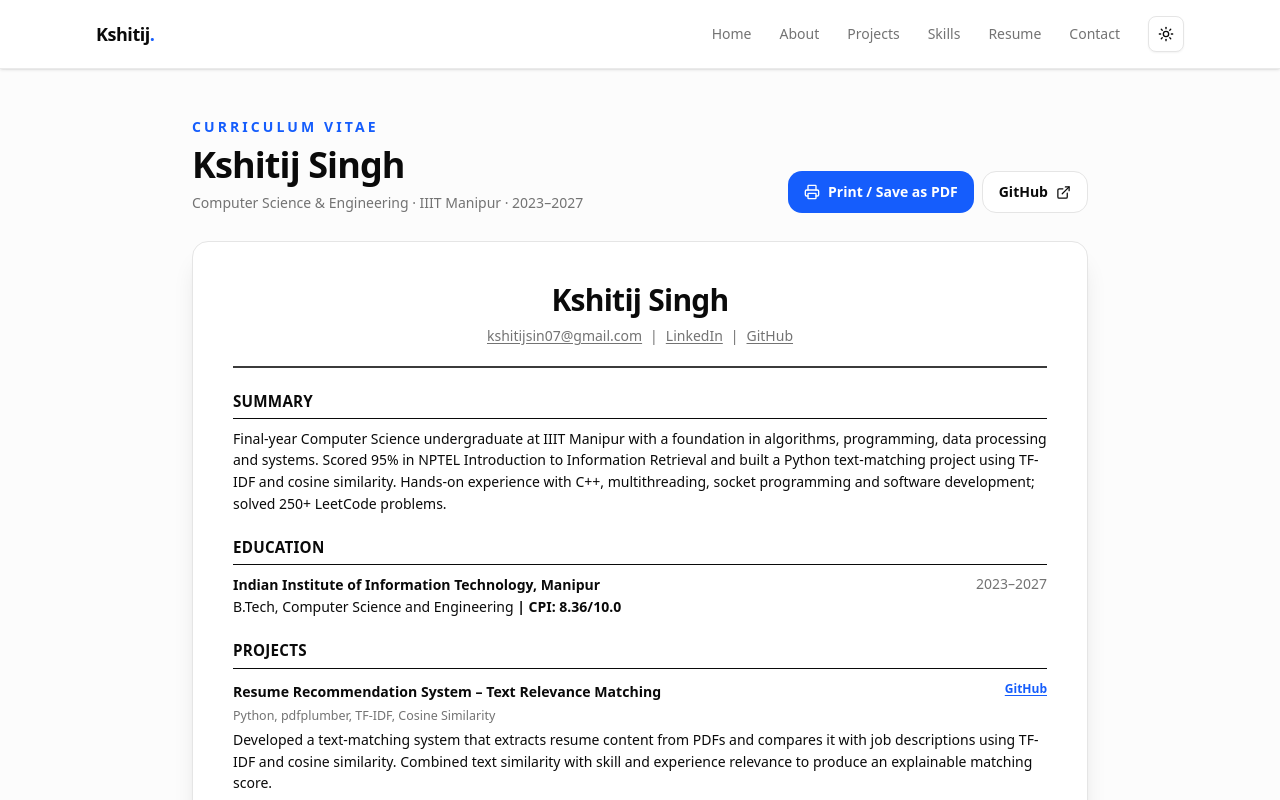
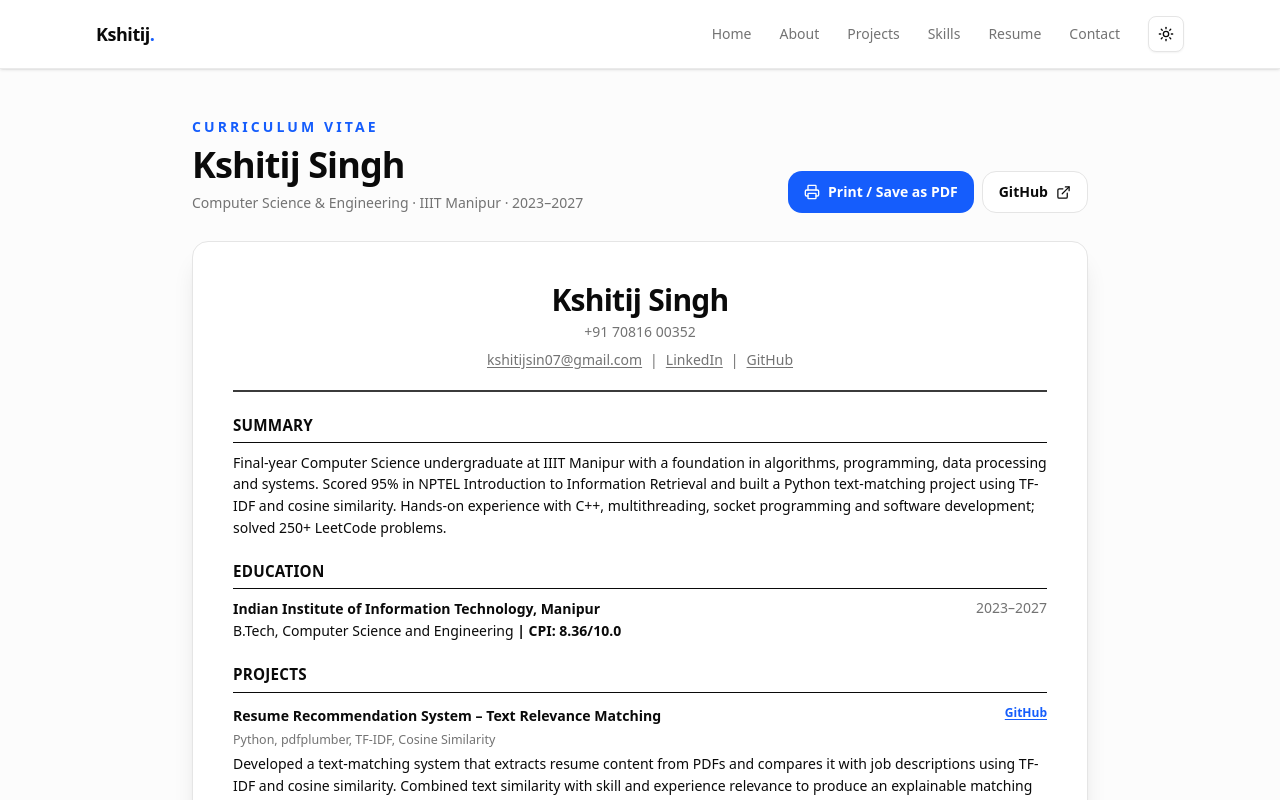
Before and after one commit to KshitijSingh07/portfolio, a Next.js app: page /resume in a window 1280 px wide. Shown: the top 800 px of the page. Built offline with nearby package versions, Linux system fonts and the light colour scheme.

Commit message:
Add contact number to the latest resume page

```diff
--- a/app/resume/page.tsx
+++ b/app/resume/page.tsx
@@ -83,6 +83,7 @@ export default function ResumePage() {
         <article id="resume-print-root" className="rounded-2xl border border-border bg-background p-6 shadow-xl sm:p-10">
           <header className="border-b-2 border-foreground/80 pb-5 text-center">
             <h2 className="text-3xl font-bold tracking-tight">Kshitij Singh</h2>
+            <p className="mt-1 text-sm text-muted-foreground">+91 70816 00352</p>
             <p className="mt-2 text-sm text-muted-foreground">
               <a href="mailto:kshitijsin07@gmail.com" className="underline underline-offset-2">kshitijsin07@gmail.com</a>
               <span className="px-2">|</span>
```
